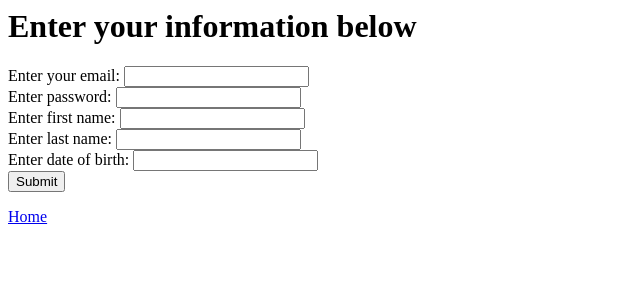
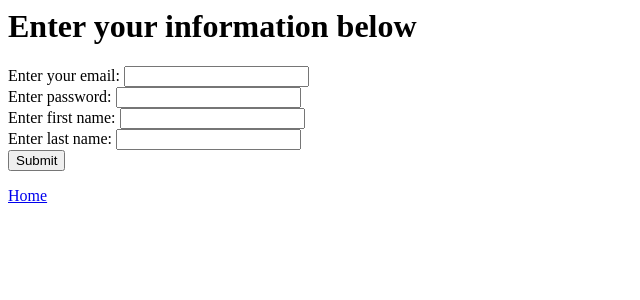
Before and after one commit to Ingi-Hong/PhotoshareApp, a Flask app: page /register in a window 1280 px wide. Shown: the top 300 px of the page, without its empty margins (0-640 px from the left). Run offline with Flask 2, Linux system fonts and the light colour scheme; data that the repository does not hold is empty.

Commit message:
second commit

```diff
--- a/app.py
+++ b/app.py
@@ -124,7 +124,7 @@ def register_user():
 	try:
 		first_name = request.form.get('first_name')
 		last_name = request.form.get ('last_name')
-		dob = request.form.get('dob')
+
 		email=request.form.get('email')
 		password=request.form.get('password')
 
@@ -134,11 +134,12 @@ def register_user():
 	cursor = conn.cursor()
 	test =  isEmailUnique(email)
 	if test:
-		print(cursor.execute("INSERT INTO Users (email, password, is_registered,first_name,last_name,dob) VALUES ('{0}', '{1}', '{2}', '{3}','{4}', '{5}')".format(email, password, 0, first_name, last_name, dob)))
+		print(cursor.execute("INSERT INTO Users (email, password, is_registered,first_name,last_name) VALUES ('{0}', '{1}', 0, '{2}','{3}')".format(email, password, first_name, last_name)))
 		conn.commit()
 		#log user in
 		user = User()
 		user.id = email
+
 		flask_login.login_user(user)
 		return render_template('hello.html', name=email, message='Account Created!')
 	else:
--- a/templates/register.html
+++ b/templates/register.html
@@ -19,10 +19,6 @@
                 <input type ="first_name" name = "first_name" /><br />
                 <label for = "last_name" > Enter last name: </label>
                 <input type ="last_name" name = "last_name" /><br />
-                <label for = "dob" > Enter date of birth: </label>
-                <input type ="dob" name = "dob" /><br />
-
-
                 <input type="submit" />
 
             </form>
```
Also changed, not shown: 1 other file.
